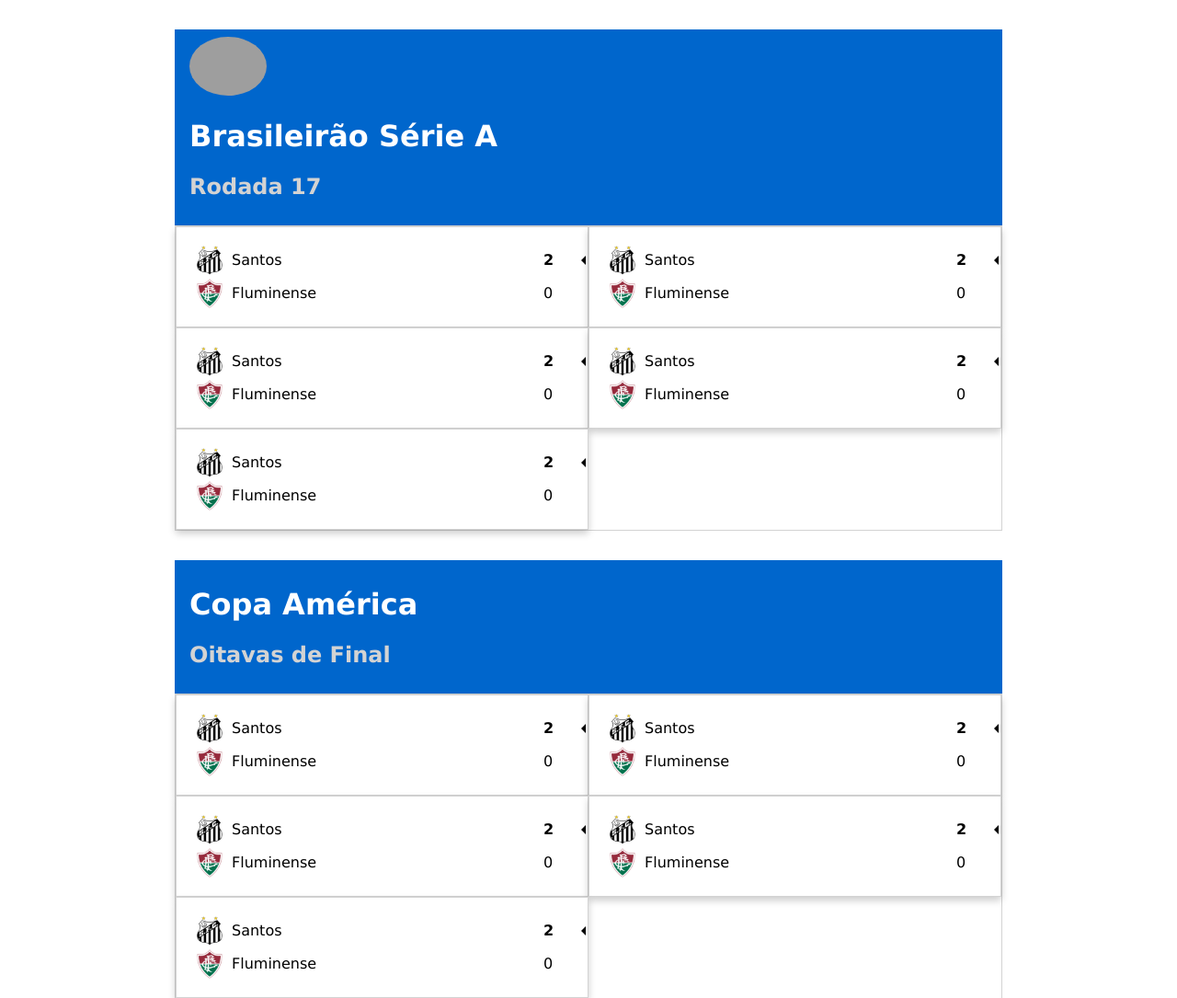
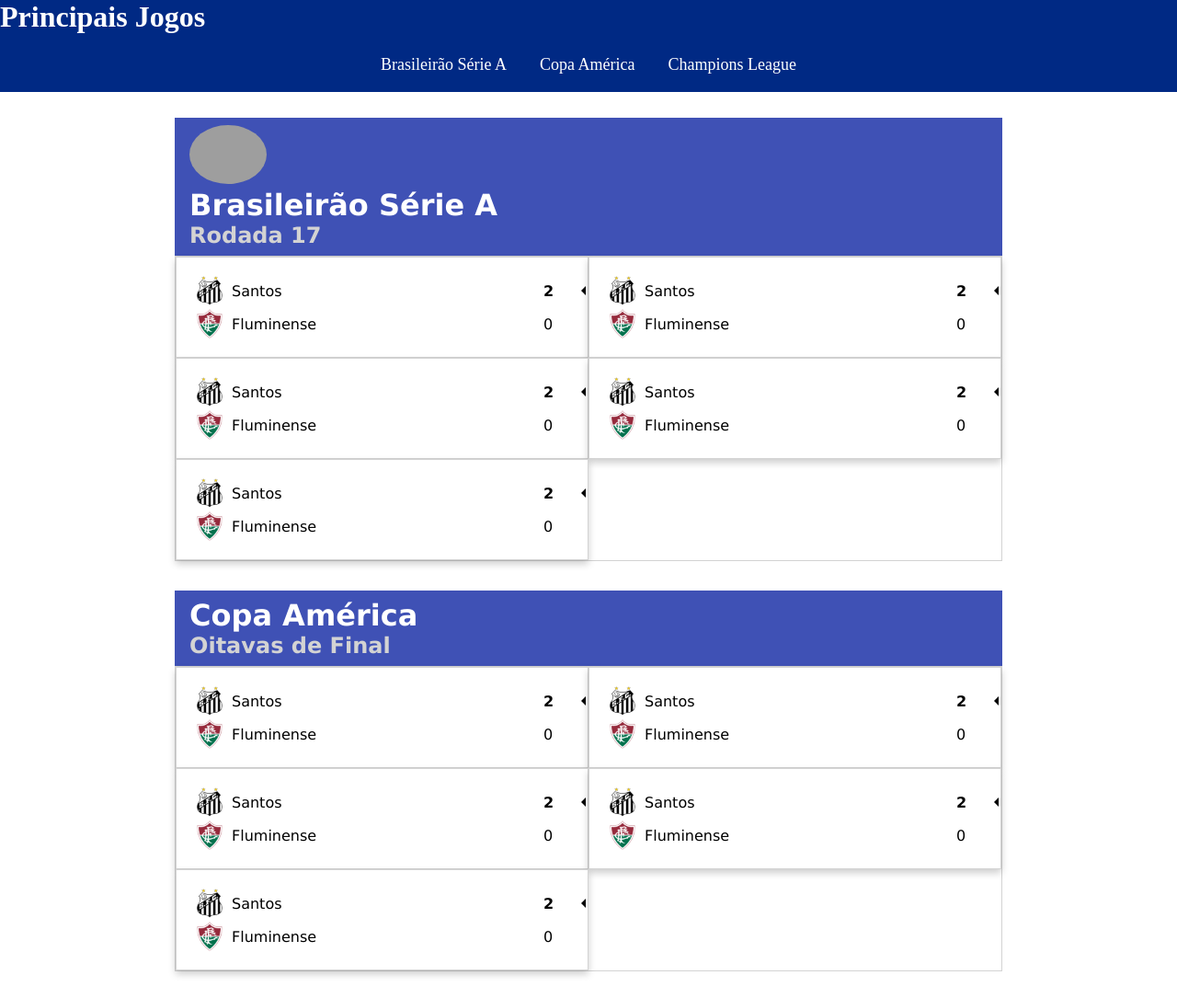
Before and after one commit to Natan16/mais1code, a plain HTML site: page aula6/index.html in a window 1280 px wide. Shown: the top 1085 px of the page at 92% size. Drawn offline with Linux system fonts and the light colour scheme; grey boxes are pictures that could not be loaded.

Commit message:
Adiciona um cabeçalho

```diff
--- a/aula6/index.html
+++ b/aula6/index.html
@@ -7,9 +7,47 @@
     <title>Placar na hora</title>
     <link href="https://fonts.googleapis.com/icon?family=Material+Icons" rel="stylesheet">
     <style>
+        * {
+            margin:0;
+            padding:0;
+            border:0;
+        }
+        .wrapper-aconras {
+            align-items: flex-end;
+            flex: 40%;
+            margin: 0px auto;
+        }
+        a {
+            color: white;
+            padding: 16px;
+            font-size: large;
+            /* align-items: center; */
+        }
+        a:link {
+            text-decoration: none;
+        }
+        a:hover {
+            text-decoration: none;
+            background-color: var(--primary);
+            border-bottom: 4px solid white;
+            box-sizing: border-box;
+
+
+        }
         :root {
-            --primary:#06c;
-            /* --secondary:  */
+            --primary:#3f51b5;
+            --cabecalho: #002984;
+        }
+        .cabecalho {
+            display: flex;
+            flex-direction: column;
+            position: fixed;
+            top:0;
+            left: 0;
+            height: 100px;
+            width: 100%;
+            background-color: var(--cabecalho);
+
         }
         .container {
             width: 900px;
@@ -22,6 +60,7 @@
         }
         .title{
             color: rgb(255, 255, 255);
+            flex: 60%;
         }
         .subtitle{
             color: lightgray;
@@ -48,7 +87,7 @@
         .time {
             margin: 4px 0px 4px 4px;
             display: flex;
-            flex-direction: row;
+            /* flex-direction: row; */
             height: 32px;
             align-items: center;
         }
@@ -68,8 +107,17 @@
     <!-- <script src="index.js"></script> -->
 </head>
 <body>
-    <!-- uma barra de header que vai ficar sticky e me leva até onde eu quiser -->
-    <div class="container">
+    <div class="cabecalho">
+        <h1 class="title">
+            Principais Jogos
+        </h1>
+        <span class="wrapper-aconras">
+            <a href="#brasileirao">Brasileirão Série A</a>
+            <a href="#copaAmerica">Copa América</a>
+            <a href="#champions">Champions League</a>
+        </span>
+    </div>
+    <div id="brasileirao" class="container" style="margin-top: 128px;">
         <div class="header">
             <span>
                 <img src="https://crests.football-data.org/764.svg" style="border-radius: 50%; object-fit: cover;" width="84px" height="64px">
@@ -155,7 +203,90 @@
             </div>
         </div>
     </div>
-    <div class="container" id="copaAmerica">
+    <div id="copaAmerica" class="container" >
+        <div class="header">
+            <h1 class="title">Copa América</h1>
+            <h2 class="subtitle">Oitavas de Final</h2>
+        </div>
+        <div class="card-container">
+            <div class="card">
+                <div class="time">
+                    <img src="img/santos.png" width="32" >
+                    <span class="nome">Santos</span>
+                    <span class="placar placar-vencedor">
+                        2
+                    </span>
+                    <i class="material-icons" style="width: 0px;">arrow_left</i>
+                </div>
+                <div class="time">
+                    <img src="img/fluminense.png" width="32">
+                    <span class="nome">Fluminense</span>
+                    <span class="placar">0</span>
+                </div>
+            </div>
+            <div class="card">
+                <div class="time">
+                    <img src="img/santos.png" width="32" >
+                    <span class="nome">Santos</span>
+                    <span class="placar placar-vencedor">
+                        2
+                    </span>
+                    <i class="material-icons" style="width: 0px;">arrow_left</i>
+                </div>
+                <div class="time">
+                    <img src="img/fluminense.png" width="32">
+                    <span class="nome">Fluminense</span>
+                    <span class="placar">0</span>
+                </div>
+            </div>
+            <div class="card">
+                <div class="time">
+                    <img src="img/santos.png" width="32" >
+                    <span class="nome">Santos</span>
+                    <span class="placar placar-vencedor">
+                        2
+                    </span>
+                    <i class="material-icons" style="width: 0px;">arrow_left</i>
+                </div>
+                <div class="time">
+                    <img src="img/fluminense.png" width="32">
+                    <span class="nome">Fluminense</span>
+                    <span class="placar">0</span>
+                </div>
+            </div>
+            <div class="card">
+                <div class="time">
+                    <img src="img/santos.png" width="32" >
+                    <span class="nome">Santos</span>
+                    <span class="placar placar-vencedor">
+                        2
+                    </span>
+                    <i class="material-icons" style="width: 0px;">arrow_left</i>
+                </div>
+                <div class="time">
+                    <img src="img/fluminense.png" width="32">
+                    <span class="nome">Fluminense</span>
+                    <span class="placar">0</span>
+                </div>
+            </div>
+            <div class="card">
+                <div class="time">
+                    <img src="img/santos.png" width="32" >
+                    <span class="nome">Santos</span>
+                    <span class="placar placar-vencedor">
+                        2
+                    </span>
+                    <i class="material-icons" style="width: 0px;">arrow_left</i>
+                </div>
+                <div class="time">
+                    <img src="img/fluminense.png" width="32">
+                    <span class="nome">Fluminense</span>
+                    <span class="placar">0</span>
+                </div>
+            </div>
+        </div>
+    </div>
+    <div id="champions" class="container" >
         <div class="header">
             <h1 class="title">Copa América</h1>
             <h2 class="subtitle">Oitavas de Final</h2>
```
